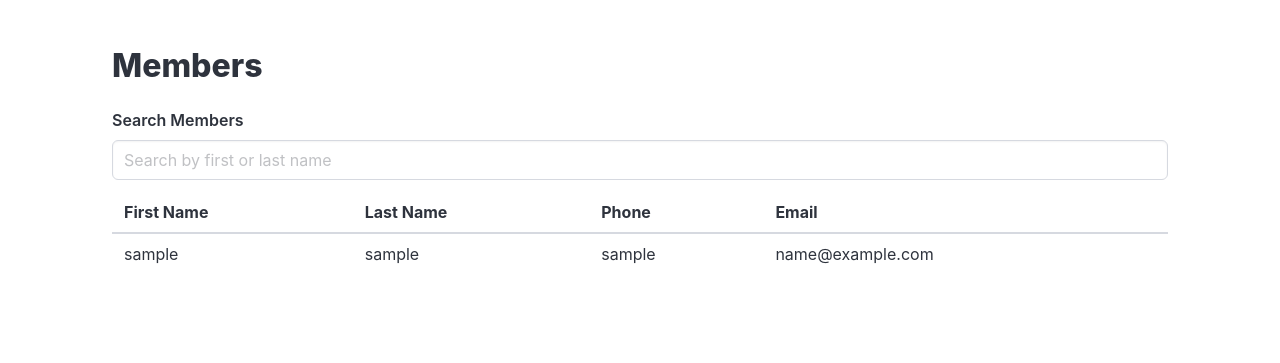
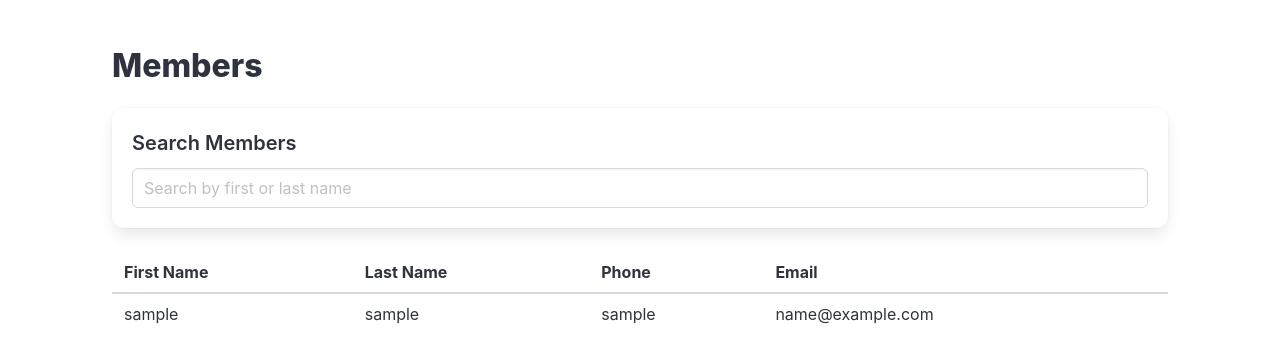
Before and after one commit to vanceb/bowls_club, a Flask app: page /members in a window 1280 px wide. Shown: the part 86-449 px from the top of the page. Run offline with Flask 3, Linux system fonts and the light colour scheme; the visitor is signed in with stand-in values (Sample User, id 1); data comes from the database, SQL or seed files in the repository.

Commit message:
Improved the highlighting of the search capability in the members search

```diff
--- a/app/templates/members.html
+++ b/app/templates/members.html
@@ -2,10 +2,12 @@
 
 {% block content %}
     <h1 class="title">Members</h1>
-    <div class="field">
-        <label class="label">Search Members</label>
-        <div class="control">
-            <input id="search-input" class="input" type="text" placeholder="Search by first or last name">
+    <div class="box">
+        <div class="field">
+            <label class="label is-size-5">Search Members</label>
+            <div class="control">
+                <input id="search-input" class="input" type="text" placeholder="Search by first or last name">
+            </div>
         </div>
     </div>
     <table class="table is-striped is-hoverable is-fullwidth">
```
